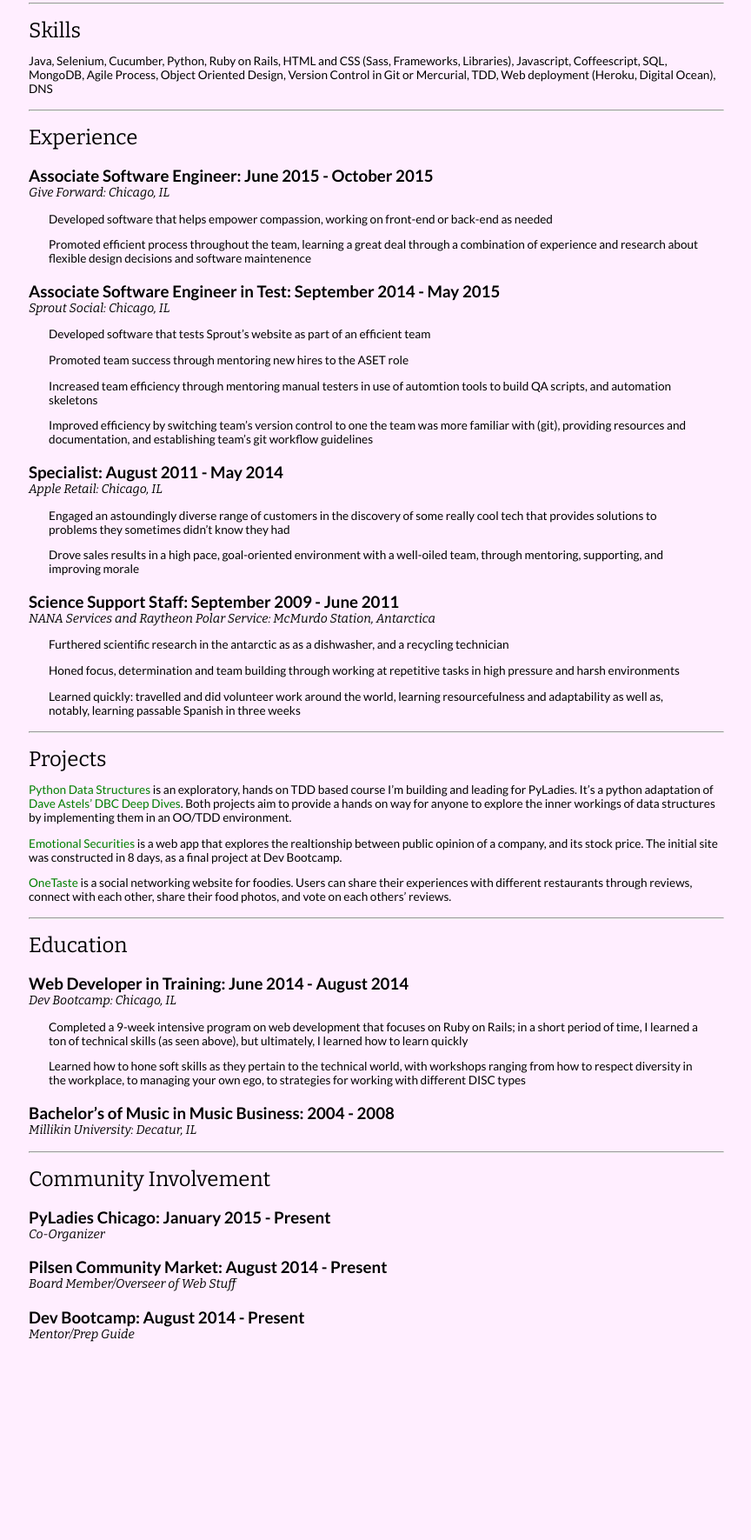
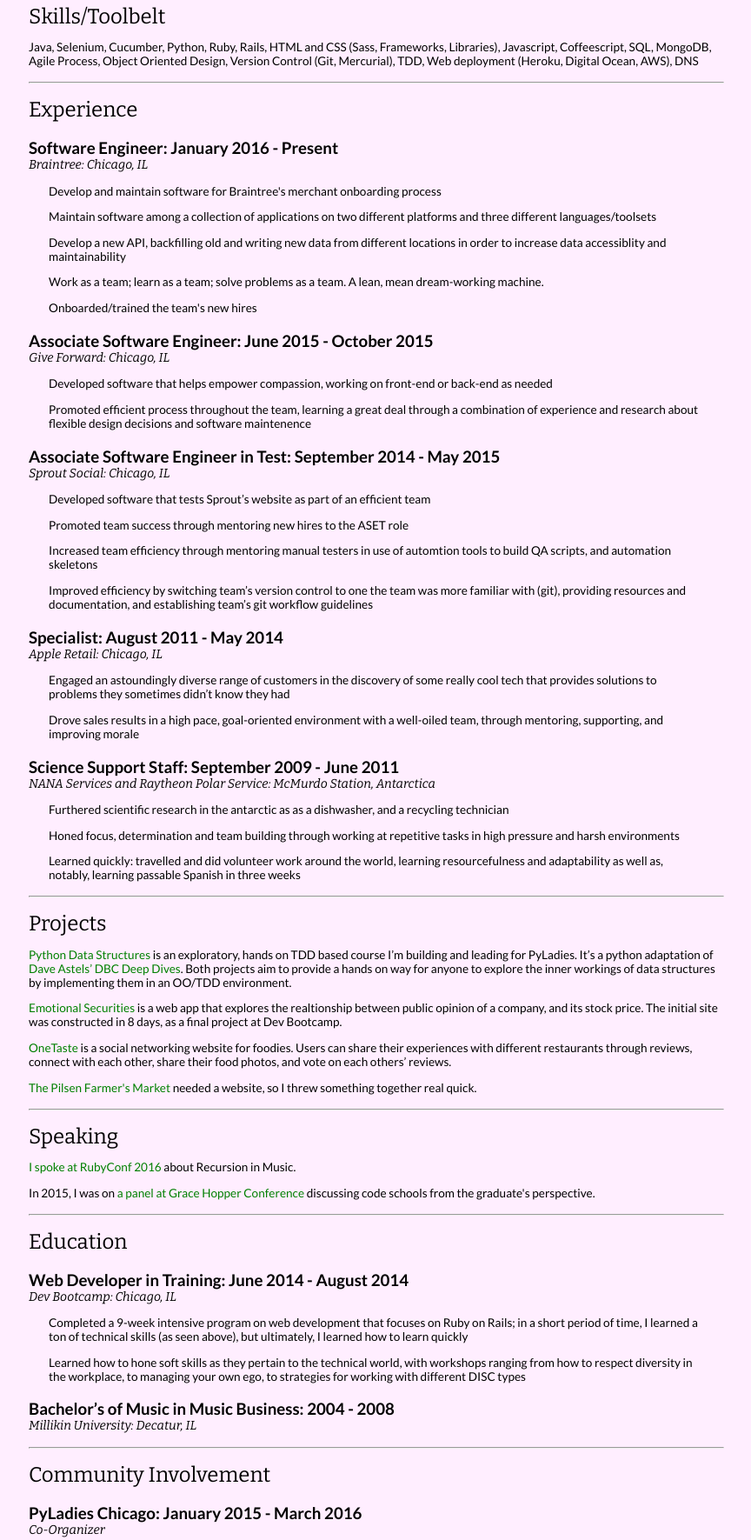
Before and after one commit to celeen/celeen.github.io, a plain HTML site: page resume/index.html in a window 1280 px wide. Shown: the part 280-2051 px from the top of the page at 87% size, without its empty margins (207-1071 px from the left). Before the commit the page ends 1839 px from the top, so only its background shows below. Drawn offline with nearby package versions, Linux system fonts and the light colour scheme; files whose address does not match are found by name.

Commit message:
Automated commit at 2017-03-29 03:22:24 UTC by middleman-deploy 1.0.0

```diff
--- a/resume/index.html
+++ b/resume/index.html
@@ -66,7 +66,6 @@
 <h1 id="celeen-rusk">Celeen Rusk</h1>
 <ul class="contact">
   <li><a href="&#109;&#097;&#105;&#108;&#116;&#111;:&#104;&#101;&#108;&#108;&#111;&#064;&#099;&#101;&#108;&#101;&#101;&#110;&#046;&#105;&#110;&#102;&#111;">&#104;&#101;&#108;&#108;&#111;&#064;&#099;&#101;&#108;&#101;&#101;&#110;&#046;&#105;&#110;&#102;&#111;</a></li>
-  <li>512-775-7887</li>
 </ul>
 
 <ul class="projects">
@@ -83,13 +82,35 @@
 
 <hr />
 
-<h2 id="skills">Skills</h2>
+<h2 id="skills">Skills/Toolbelt</h2>
 
-<p>Java, Selenium, Cucumber, Python, Ruby on Rails, HTML and CSS (Sass, Frameworks, Libraries), Javascript, Coffeescript, SQL, MongoDB, Agile Process, Object Oriented Design, Version Control in Git or Mercurial, TDD, Web deployment (Heroku, Digital Ocean), DNS</p>
+<p>Java, Selenium, Cucumber, Python, Ruby, Rails, HTML and CSS (Sass, Frameworks, Libraries), Javascript, Coffeescript, SQL, MongoDB, Agile Process, Object Oriented Design, Version Control (Git, Mercurial), TDD, Web deployment (Heroku, Digital Ocean, AWS), DNS</p>
 
 <hr />
 
 <h2 id="experience">Experience</h2>
+
+<h3>Software Engineer: January 2016 - Present</h3>
+
+<h4>Braintree: Chicago, IL</h4>
+
+<ul class="experience">
+  <li>
+    <p>Develop and maintain software for Braintree's merchant onboarding process</p>
+  </li>
+  <li>
+    <p>Maintain software among a collection of applications on two different platforms and three different languages/toolsets</p>
+  </li>
+  <li>
+    <p>Develop a new API, backfilling old and writing new data from different locations in order to increase data accessiblity and maintainability</p>
+  </li>
+  <li>
+    <p>Work as a team; learn as a team; solve problems as a team. A lean, mean dream-working machine.</p>
+  </li>
+  <li>
+    <p>Onboarded/trained the team's new hires</p>
+  </li>
+</ul>
 
 <h3 id="associate-software-engineer-june-2015---october-2015">Associate Software Engineer: June 2015 - October 2015</h3>
 
@@ -162,13 +183,23 @@
 
 <p><a href="https://github.com/tjhernandez34/OneTaste">OneTaste</a> is a social networking website for foodies. Users can share their experiences with different restaurants through reviews, connect with each other, share their food photos, and vote on each others’ reviews.  </p>
 
+<p><a href="https://github.com/celeen/cebollitas">The Pilsen Farmer's Market</a> needed a website, so I threw something together real quick.</p>
+
 <hr />
 
-<h2 id="education">Education</h2>
+<h2>Speaking</h2>
 
-<h3 id="web-developer-in-training-june-2014---august-2014">Web Developer in Training: June 2014 - August 2014</h3>
+<p><a href=https://www.youtube.com/watch?v=cSPhgRgjwZs">I spoke at RubyConf 2016</a> about Recursion in Music.</p>
 
-<h4 id="dev-bootcamp-chicago-il">Dev Bootcamp: Chicago, IL</h4>
+<p>In 2015, I was on <a href="http://schedule.gracehopper.org/session/code-schools-and-fostering-more-inclusive-workplace-communities/">a panel at Grace Hopper Conference</a> discussing code schools from the graduate's perspective.</p>
+
+<hr />
+
+<h2>Education</h2>
+
+<h3>Web Developer in Training: June 2014 - August 2014</h3>
+
+<h4>Dev Bootcamp: Chicago, IL</h4>
 
 <ul class="experience">
   <li>
@@ -179,25 +210,27 @@
   </li>
 </ul>
 
-<h3 id="bachelors-of-music-in-music-business-2004---2008">Bachelor’s of Music in Music Business: 2004 - 2008</h3>
+<h3>Bachelor’s of Music in Music Business: 2004 - 2008</h3>
 
-<h4 id="millikin-university-decatur-il">Millikin University: Decatur, IL</h4>
+<h4>Millikin University: Decatur, IL</h4>
 
 <hr />
 
-<h2 id="community-involvement">Community Involvement</h2>
+<h2>Community Involvement</h2>
 
-<h3 id="pyladies-chicago-january-2015---present">PyLadies Chicago: January 2015 - Present</h3>
+<h3>PyLadies Chicago: January 2015 - March 2016</h3>
 
-<h4 id="co-organizer">Co-Organizer</h4>
+<h4>Co-Organizer</h4>
 
-<h3 id="pilsen-community-market-august-2014---present">Pilsen Community Market: August 2014 - Present</h3>
+<h3>Pilsen Community Market: August 2014 - Present</h3>
 
-<h4 id="board-memberoverseer-of-web-stuff">Board Member/Overseer of Web Stuff</h4>
+<h4>Board Member/Overseer of Web Stuff</h4>
 
-<h3 id="dev-bootcamp-august-2014---present">Dev Bootcamp: August 2014 - Present</h3>
+<h3>Dev Bootcamp: August 2014 - March 2016</h3>
 
-<h4 id="mentorprep-guide">Mentor/Prep Guide</h4>
+<h4>Mentor/Prep Guide</h4>
+
+<hr />
 
 <p class="center hidden">View in <a href="../resume.txt">plain text</a> or <a href="../resume.pdf">outdated pdf</a></p>
 
@@ -205,5 +238,11 @@
 
 
 
+
+
+
+
+
+
 </body>
 </html>
```
Also changed, not shown: decksets/rhythmic_recursion/index.html (+1 -0 lines), stylesheets/all.css.
